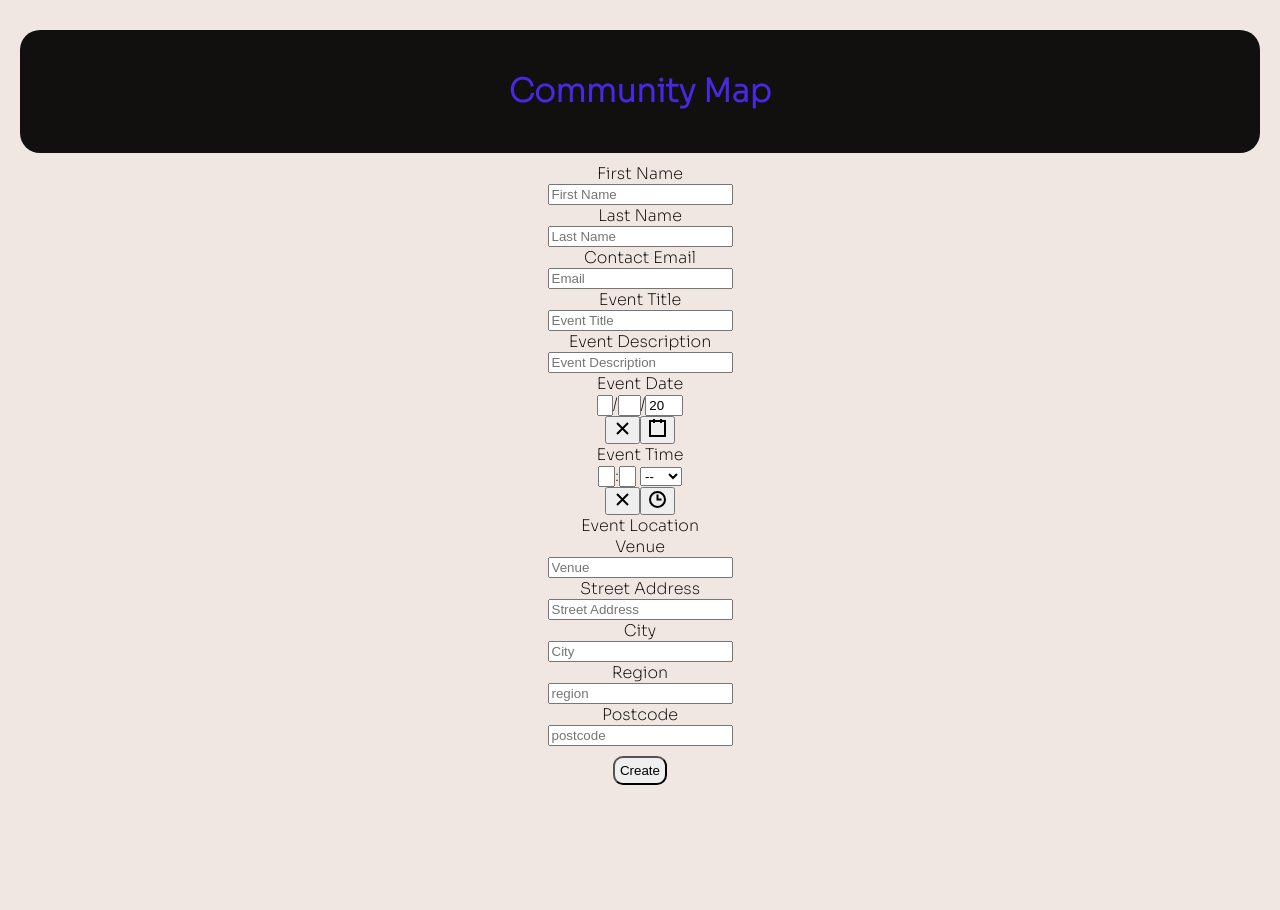
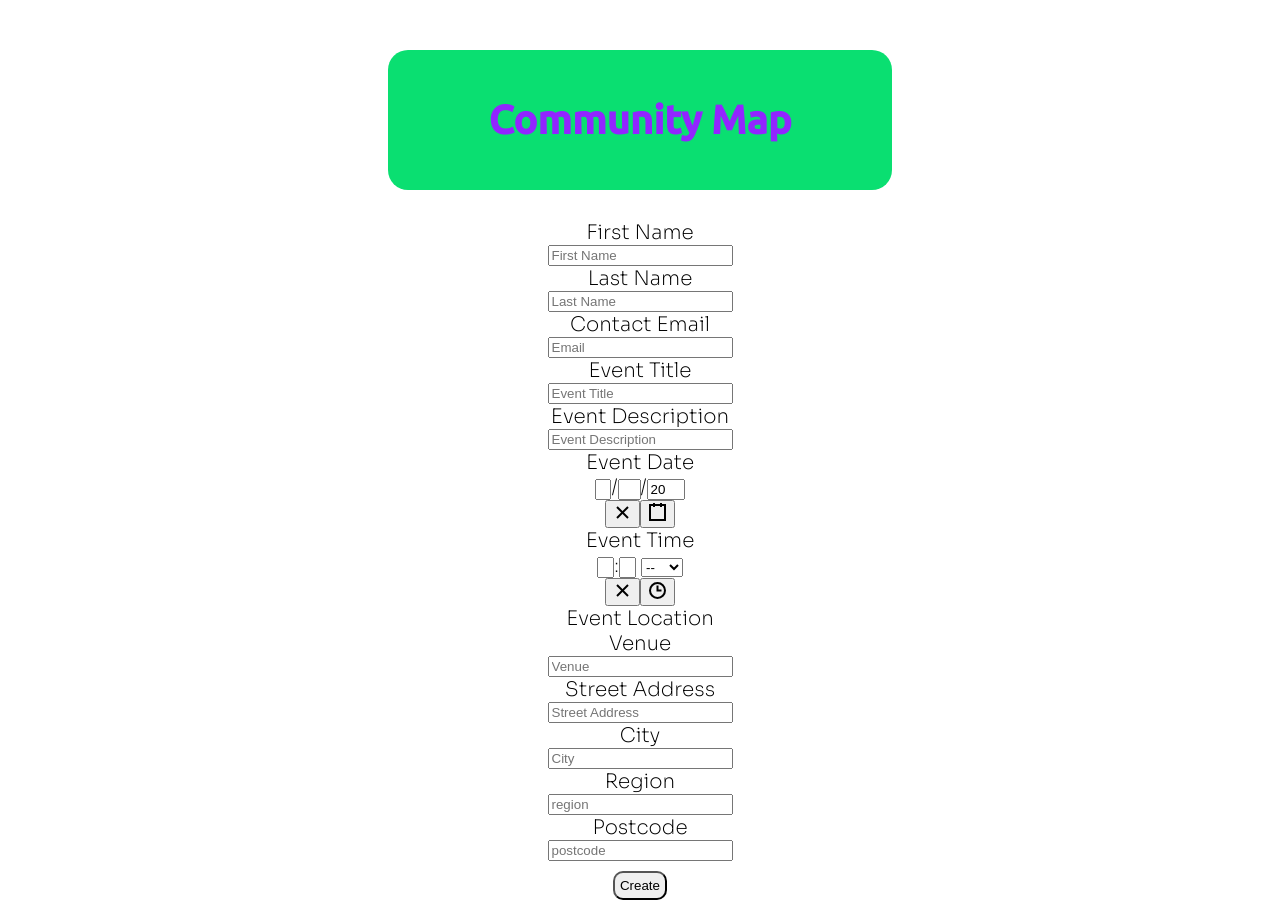
Before and after one commit to bolti95/communityEvents-front, a React (Create React App) app: page /newevent in a window 1280 px wide. Before the commit the page ends 800 px from the top, so only its background shows below. Built offline with nearby package versions, Linux system fonts and the light colour scheme.

Commit message:
added db data

```diff
--- a/src/App.css
+++ b/src/App.css
@@ -1,5 +1,4 @@
-@import url('https://fonts.googleapis.com/css2?family=Sora:wght@200&display=swap');
-
+@import url('https://fonts.googleapis.com/css2?family=Sora:wght@200&family=Ubuntu:wght@500&display=swap');
 .App {
   text-align: center;
   font-family: 'Sora', sans-serif;
@@ -9,14 +8,22 @@
 }
 
 header {
-  background-color: #11100f;
-  padding: 20px 20px;
+  background-color: #0adf71;
+  padding: 20px 100px;
   border-radius: 20px;
-  margin: 10px 10px;
-  color: #4829e3;
+  margin: 20px 20px;
+  width: max-content;
+  color: #9225ff;
 
 }
 
+h1 {
+  font-family: 'Ubuntu', sans-serif;
+  font-size: 40px;
+}
+
 body {
-  background-color: #f0e7e2;
+  background-color: #ffffff;
+  color: rgb(0, 0, 0);
+  font-size: 20px;
 }
--- a/src/App.js
+++ b/src/App.js
@@ -2,13 +2,16 @@ import './App.css';
 import Page from './components/Page';
 import { Routes, Route, BrowserRouter} from 'react-router-dom'
 import EventForm from './components/forms/EventForm';
+import { PageDefault } from './styles/Page';
 
 function App() {
   return (
     <div className="App">
-      <header>
-      <h1>Community Map</h1>
-      </header>
+      <PageDefault flexDirect={"column"} display={"flex"}>
+        <header>
+        <h1>Community Map</h1>
+        </header>
+      </PageDefault>
       <BrowserRouter>
       <Routes>
         <Route exact path= "/" element={<Page />} />
--- a/src/components/Event.js
+++ b/src/components/Event.js
@@ -3,21 +3,22 @@ import {Padding} from "../styles/Padding";
 
 function Event(props) {
     return (
-      <div >
+      <div>
       <Padding>
         <Card>
-          <p>
+          <h3>
             {props.event}
-          </p>
+          </h3>
+          <h4>
+            Date
+          </h4>
           <p>
             {props.date}
           </p>
           <button id={props.id} onClick={props.onClick}>
             View Location
           </button>
-
           <br></br>
-
           <button onClick={props.showEventPage}>
             More Info
           </button>
--- a/src/components/Events.js
+++ b/src/components/Events.js
@@ -7,52 +7,9 @@ import { Suspense, useEffect, useState } from "react";
 // replace with a fetch request
 
 
-
 function Events(props) {
-    // const totalEventsDay = props.events[1].date.replace(/\D/g, "").substring(0, 2)
-    // const totalEventsMon = props.events[1].date.replace(/\D/g, "").substring(2, 4)
-    // const totalEventsYr = props.events[1].date.replace(/\D/g, "").substring(4)
-    // console.log("day= " + totalEventsDay + " month = " + totalEventsMon + " year  = " + totalEventsYr)
-    // const [dateNowDay, setDateNowDay] = useState()
-    // const [dateNowMon, setDateNowMon] = useState()
-    // const [dateNowYr, setDateNowYr] = useState()
-
-    // useEffect(() => {
-    //     var date = new Date();
-    //     var isoString = date.toISOString().split('T')[0]
-    //     var localeDate = date.toLocaleDateString("en-US")
-    //     var newLocaleDate = localeDate.replace(/\D/g, "");
-
-    //     var dateObj = new Date();
-    //     var day = dateObj.getUTCDate();
-    //     var month = dateObj.getUTCMonth() + 1;
-    //     var year = dateObj.getUTCFullYear();
-    //     // if (month < 10) {
-    //     //     var dateTotalDay = (`${day}` + '0' + `${month}${year}`).substring(0, 2)
-    //     //     var dateTotalMonYr = (`${day}` + '0' + `${month}${year}`).substring(3)
-    //     // } else {
-    //     if (day < 10) {
-    //         var dateTotalDay = ('0'+ `${day}`)
-    //         console.log(dateTotalDay)
-    //     } else {
-    //         var dateTotalDay = day
-    //     }
-    //     if (month < 10) {
-    //         var dateTotalMon = ('0'+ `${month}`)
-    //         return dateTotalMon
-    //     } else {
-    //         var dateTotalMon = month
-    //     }
-
-    //         var dateTotalYr = year
-    //     // }
-    //     setDateNowDay(dateTotalDay)
-    //     setDateNowMon(dateTotalMon)
-    //     setDateNowYr(dateTotalYr)
-    // }, []);
-    // console.log(dateNowDay)
-    // console.log(dateNowMon)
-    // console.log(dateNowYr)
+    // console.log(props.events[0].data)
+    // const eventsList = [props.events]
     return (
         <>
             {/* {dateNow ? */}
@@ -61,15 +18,12 @@ function Events(props) {
                     <Event id={filteredE.id} key={filteredE.id} onClick={props.onClick} event={filteredE.event} date={filteredE.date}/>
                 ))} */}
                 {/* NO FILTER */}
-                {props.events.map((e)=>{
+                {props.events[0].data.map((e)=>{
 
                 return (
-                    <>
-                    {/* {e.date.replace(/\D/g, "").substring(0, 2) > dateNowDay && e.date.replace(/\D/g, "").substring(2,3) > dateNowMon && e.date.replace(/\D/g, "").substring(4) >= dateNowYr
-                    || e.date.replace(/\D/g, "").substring(0, 1) <= dateNowDay && e.date.replace(/\D/g, "").substring(2,3) > dateNowMon ? */}
-                    <Event id={e.id} key={e.id} onClick={props.onClick} event={e.event} date={e.date}/>
-                    {/* : <></>}  */}
-                    </>
+                    <div key={e._id} >
+                    <Event id={e._id} onClick={props.onClick} event={e.eventTitle} date={e.eventDate.substring(0, 10)}/>
+                    </ div>
                  );})}
                 </PageDefault>
             {/* :
--- a/src/components/Map.js
+++ b/src/components/Map.js
@@ -9,7 +9,7 @@ const containerStyle = {
   };
 
 const Map = (props) => {
-    const events = props.events
+    const events = props.eventsEffect
     const isUndefined = typeof(events)
     console.log(isUndefined)
     const center = {
@@ -36,7 +36,7 @@ const Map = (props) => {
     const getApiKey =async () => {
         await axios.get(`${url}map`)
         .then((response) => {
-            console.log(response.data)
+            // console.log(response.data)
             return response.data
         })
         .catch(error => console.log(`Error: ${error}`));
@@ -54,7 +54,8 @@ const Map = (props) => {
 
     const { isLoaded } = useJsApiLoader({
         id: 'google-map-script',
-        googleMapsApiKey:     useEffect(() => {
+        googleMapsApiKey:
+        useEffect(() => {
             getApiKey()
         }, [])
     })
@@ -94,7 +95,7 @@ const Map = (props) => {
                 return (
                     <React.Fragment key={e.event}>
                     <Marker
-                        position={{lat: e.positionLat, lng: e.positionLng} }
+                        position={{lat: e.lat, lng: e.lng} }
                         onLoad={onLoad}
                         // onClick={props.onClick}
                     />
--- a/src/components/Page.js
+++ b/src/components/Page.js
@@ -6,12 +6,13 @@ import EventForm from './forms/EventForm';
 import Datetime from "react-datetime";
 import DateTimePicker from "react-datetime-picker";
 import { Link } from 'react-router-dom';
+import axios from 'axios';
+
+const url = [
+    'http://localhost:5000/events/display',
+    ]
 
 function Page(props) {
-  // TODO
-  // Make map center load on location of user.
-  // could put function in a util or homepage.
-  // make events into an API call, list of all events
   const [value, onChange] = useState(new Date());
   console.log(value)
   const events =
@@ -53,24 +54,39 @@ function Page(props) {
           positionLng: -2.3660735287002414
       },
   ]
+    const [eventsEffect, setEvents] = useState();
     const [showInfo, setShowInfo] = useState(false);
     const [eName, setEventName] = useState('');
     const [ePosLng, setEposLng] = useState(0);
     const [ePosLat, setEposLat] = useState(0);
     const [dateTimeInput, setDateTimeInput] = useState();
-
+    const [apiCalled, setApiCalled] = useState(false);
 
     useEffect(() => {
         console.log(showInfo)
         setShowInfo(showInfo)
         setEposLng(ePosLng)
         setEposLat(ePosLat)
-  });
+        axios({
+                  method: 'get',
+                  url: url[0],
+               })
+          .then((response) => {
+                  console.log(response)
+                //   setEvents(response.data)
+                const eventsList = [response]
+                setEvents(eventsList);
+                setApiCalled(true)
+              })
+          .catch(error => console.log(`Error: ${error}`))
+
+
+    }, []);
     const callback = () => {
         console.log('callback function')
 
     }
-
+    console.log(eventsEffect)
     const getInfo = (e) => {
         const eventIdLat = events[e.target.getAttribute('id')].positionLat
         const eventIdLng = events[e.target.getAttribute('id')].positionLng
@@ -82,17 +98,19 @@ function Page(props) {
         setShowInfo(true)
       }
     }
-
     const getDateTimeSelected = () => {
 
     }
-
     return (
     <PageDefault display={'flex'} flexDirection={'column'}>
+
         <p>
             Community Events Ltd. Community Event Map displaying community events.
         </p>
-         <Map
+        {apiCalled
+        ?
+            <>
+                {/* <Map
                     centerLat={53.45369120169616}
                     centerLng={-2.2660735287002414}
                     positionLat={53.45184113070764}
@@ -104,12 +122,12 @@ function Page(props) {
                     closeClick={(e) => setShowInfo(false)}
                     events={events}
                     eventName={eName}
-        />
+                /> */}
                 {/* <Datetime onClick={getDateTimeSelected}/> */}
                 <div style={{padding: "20px 10px"}}>
                     <DateTimePicker onChange={onChange} value={value} minDate={new Date()}/>
                 </div>
-        <Events onClick={getInfo} events={events} dateTimeInput={dateTimeInput}/>
+                <Events onClick={getInfo} events={eventsEffect} dateTimeInput={dateTimeInput}/>
                 <p>
                     Want to add an event?
                 </p>
@@ -117,6 +135,12 @@ function Page(props) {
                     <Link to="/newevent">Click here</Link>
                 </button>
                     {/* <EventForm /> */}
+            </>
+        :
+            <>
+                Loading!!
+            </>
+        }
 
       </PageDefault>
     );
--- a/src/components/forms/EventForm.js
+++ b/src/components/forms/EventForm.js
@@ -61,7 +61,7 @@ function EventForm(props) {
 
     const postFormData = async (e) => {
         e.preventDefault()
-            await axios({
+        await axios({
                 method: 'post',
                 url: url[0],
                 data: body,
--- a/src/styles/blocks/Card.js
+++ b/src/styles/blocks/Card.js
@@ -7,8 +7,8 @@ export const Card = styled.div `
     align-items: center;
     justify-content: center;
     background-color: darkgrey;
-    width: 200px;
-    height: 200px;
+    width: 250px;
+    height: max-content;
     border-radius: 20px;
-    padding: 0.5px;
+    padding: 5.5px;
 `
```
Lines whose indentation alone changed are shown as unchanged.
